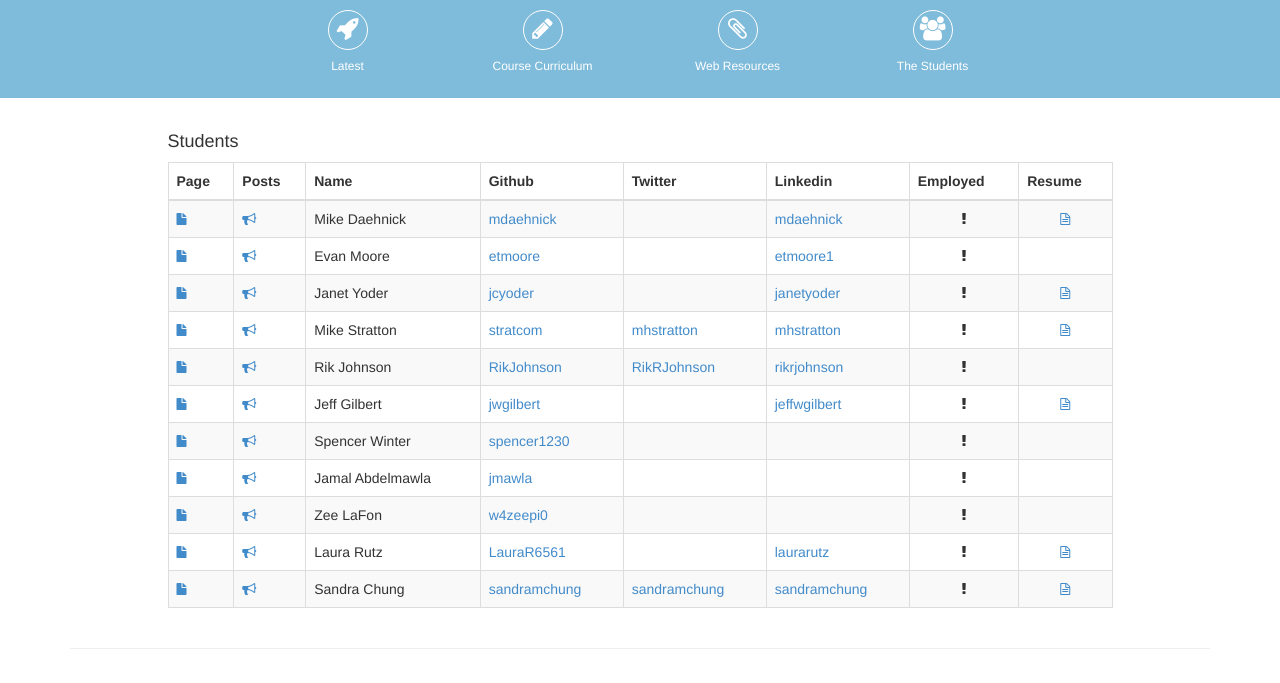
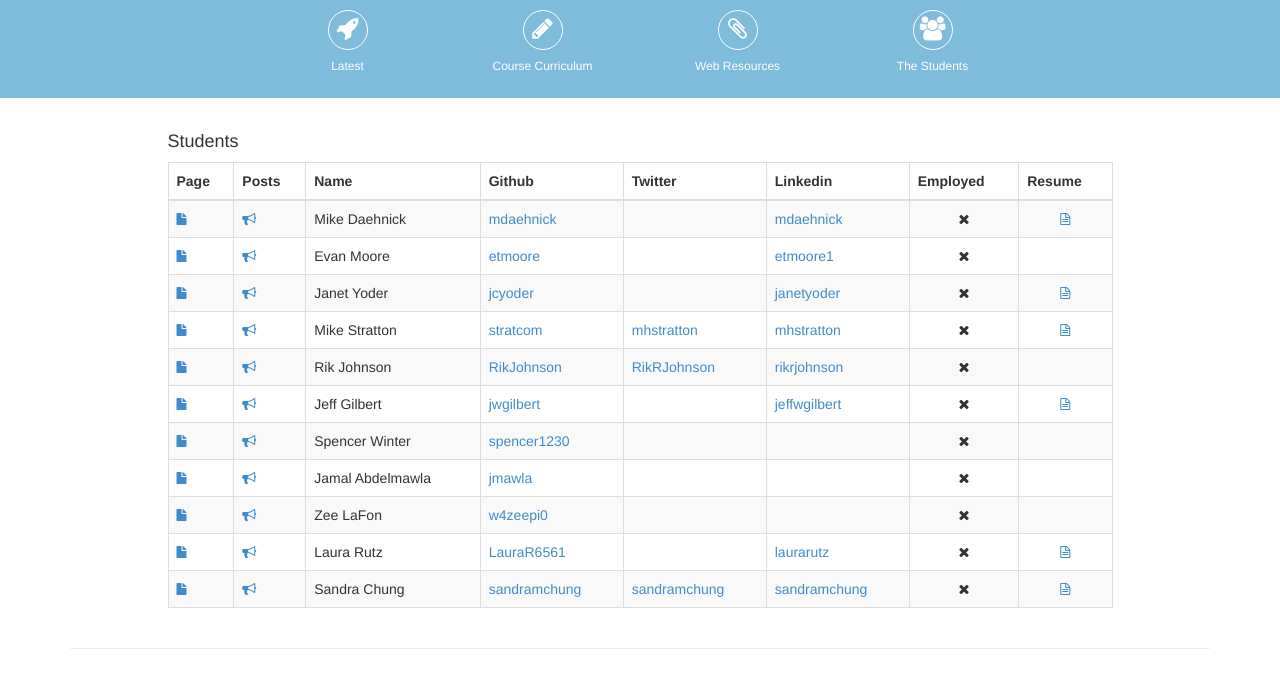
Before and after one commit to WebDevBootcamp/WebDevBootcamp.github.io, a Jekyll site: the page built from students/index.html, in a window 1280 px wide. Shown: the top 683 px of the page. Built offline with Jekyll 4.4.1, drawn with Linux system fonts in a browser that asks for light colours.

Commit message:
closes #13 changed unemployed icon on /student page

```diff
--- a/students/index.html
+++ b/students/index.html
@@ -29,7 +29,7 @@ title: Students
           <td>{% if user.github %}<a href="https://github.com/{{ user.github }}">{{ user.github }}{% endif %}</a></td>
           <td>{% if user.twitter %}<a href="http://twitter.com/{{ user.twitter }}">{{ user.twitter }}{% endif %}</a></td>
           <td>{% if user.linkedin %}<a href="http://linkedin.com/in/{{ user.linkedin }}">{{ user.linkedin }}{% endif %}</a></td>
-          <td align="center"><i class="icon fa {% if user.employed %}fa-check{% else %}fa-exclamation{% endif %}" /></td>
+          <td align="center"><i class="icon fa {% if user.employed %}fa-check{% else %}fa-times{% endif %}" /></td>
           <td align="center">{% if user.resume %}<a href="{{ user.resume }}"><i class="icon fa fa-file-text-o" /></a>{% endif %}</td>
         </tr>
       {% endif %}
```
